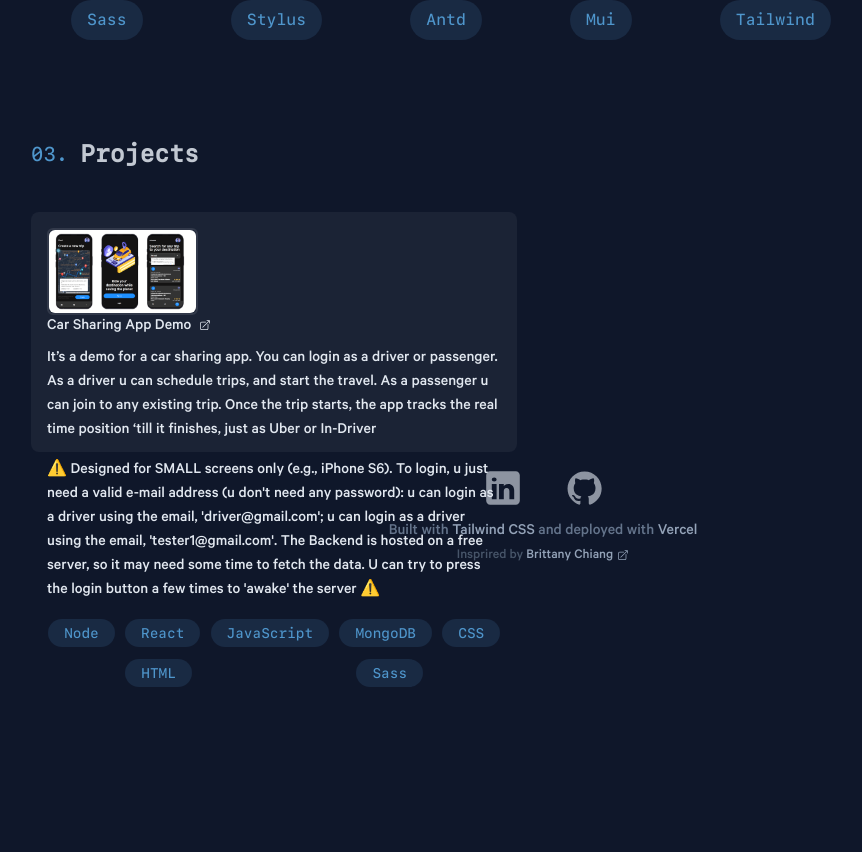
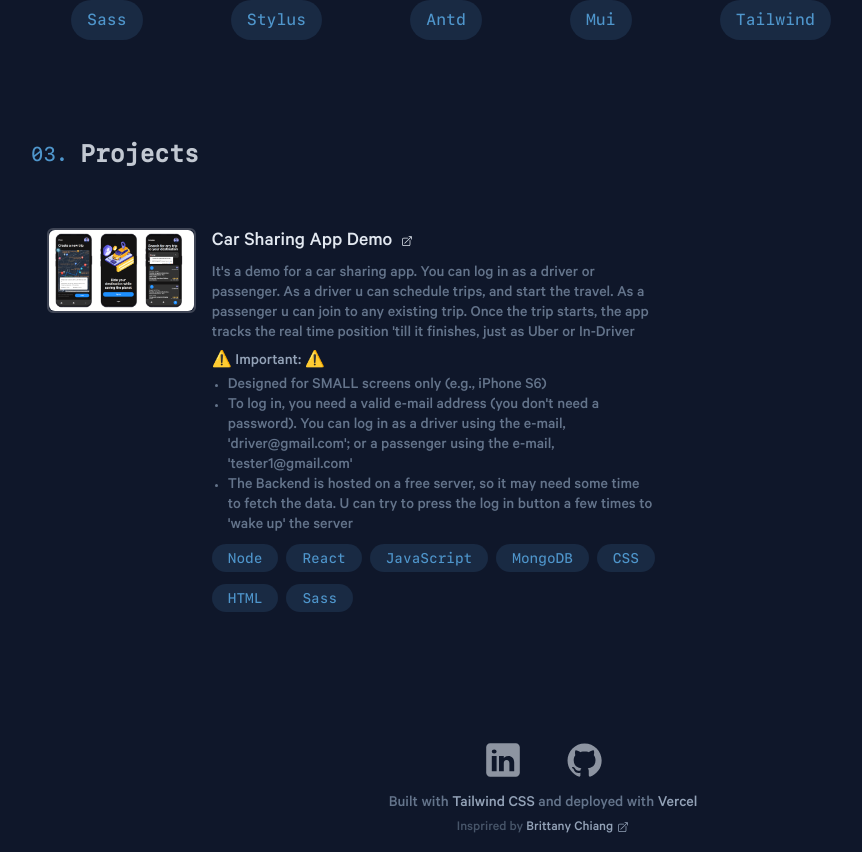
Before and after one commit to PuentesDeByte/00_portfolio_byteBridges, a React (Vite) app: page / in a window 1280 px wide. Shown: the part 980-1832 px from the top of the page, without its empty margins (97-959 px from the left). Before the commit the page ends 1667 px from the top, so only its background shows below. Built offline with nearby package versions, Linux system fonts and the light colour scheme.

Commit message:
projects card styles barely finished

```diff
--- a/src/components/Footer.jsx
+++ b/src/components/Footer.jsx
@@ -27,7 +27,7 @@
         <h2 className='text-sm text-center leading-4 text-slate-600 m-0'>
           Insprired by <a className='text-slate-400' onMouseEnter={handleOnLinkClick} onMouseLeave={handleOnLinkClick} href="https://brittanychiang.com/" target="_blank" rel="noreferrer">
             Brittany Chiang
-            <ArrowTopRightOnSquareIcon className={`ml-1 h-3 w-auto inline transition duration-300 ease-in-out transform hover:-translate-y-1 hover:scale-110  ${idleTransition ? '' : childIconTransition}`} />
+            <ArrowTopRightOnSquareIcon className={`ml-1 h-3 w-auto inline transition duration-300 ease-in-out transform  ${idleTransition ? '' : childIconTransition}`} />
           </a>
         </h2>
       </div>
--- a/src/containers/Hero.jsx
+++ b/src/containers/Hero.jsx
@@ -1,6 +1,4 @@
 import Media from "../components/Media"
-import SectionsTitle from "../components/SectionsTitle"
-
 
 const Hero = () => {
   return (
--- a/src/containers/Projects.jsx
+++ b/src/containers/Projects.jsx
@@ -2,38 +2,71 @@
 import CardCategorie from "../components/CardCategorie";
 import SectionsTitle from "../components/SectionsTitle";
 import { projectsWeb, technologies } from "../data"
-import { sortJSON, sortJSONByCategorieAndString } from "../utils";
+import { sortJSONByCategorieAndString } from "../utils";
+import { useState } from "react";
 
 // import as from '../assets/projects/web/01_web.png'
 const Projects = () => {
 
+  const [idleTransition, setIdleTransition] = useState(true)
+  const childIconTransition = '-translate-y-1 scale-110'
+
+
+  const handleOnLinkClick = () => {
+    setIdleTransition(prev => !prev)
+  }
+
   let project = projectsWeb[2]
+  console.log(project.important);
   const projectSkills = technologies.filter(technologie => project.technologies.includes(technologie.name))
   const projectSkillsSorted = sortJSONByCategorieAndString(projectSkills, 'priority', 'name')
 
   return (
-    <section id="projects" className="projects">
+    <section id="projects" className="projects w-full h-fit mb-24">
       <SectionsTitle number={'3'} text={'Projects'} />
 
       <div className="projects-content flex justify-between w-full">
 
+        <div className="project-cards rounded-lg h-full w-[50vw] max-w-3xl p-4 flex gap-4 hover:bg-slate-400/5 hover:border-t-[1px] hover:border-r-[1px] border-slate-300/20
+        transition duration-300 ease-in-out transform hover:-translate-y-1 hover:scale-[1.01]"
+          onMouseEnter={handleOnLinkClick}
+          onMouseLeave={handleOnLinkClick}
+          onClick={() => window.open(`${project.link}`)}
+        >
 
-        <div className="project-cards rounded-lg h-60 w-[38vw] max-w-xl p-4 flex flex-col bg-white/5">
-          <figure className="card-image w-1/3 h-fit flex justify-center m-0 rounded-md border-2 border-white/10 ">
+          <figure className="card-image w-1/3 h-fit flex justify-center m-0 rounded-md border-2 border-white/20 ">
             <img className="imgs-ratio object-cover rounded-md " src={`${project.image}`} alt="project image" />
           </figure>
+
           <div className="flex flex-col h-full w-full">
-            <h2 className="card-title">{project.name[0].toUpperCase() + project.name.substring(1)} <span>
-              {/* <ArrowTopRightOnSquareIcon className={`ml-1 h-3 w-auto inline transition duration-300 ease-in-out transform hover:-translate-y-1 hover:scale-110  ${idleTransition ? '' : childIconTransition}`} /> */}
-              <ArrowTopRightOnSquareIcon className={`ml-1 h-3 w-auto inline transition duration-300 ease-in-out transform hover:-translate-y-1 hover:scale-110`} />
-            </span>
+
+            <h2 className={`card-title text-xl ${idleTransition ? '' : 'gl-txt-highlight'}`}>
+
+              {project.name[0].toUpperCase() + project.name.substring(1)} <span>
+                <ArrowTopRightOnSquareIcon className={`ml-1 h-3 w-auto inline transition duration-300 ease-in-out transform ${idleTransition ? '' : childIconTransition}`} />
+              </span>
             </h2>
-            <p className="card-detils">{project.details[0].toUpperCase() + project.details.substring(1)}</p>
-            <p className="card-important">
-              {project.important.length > 0 && (`⚠️ ${project.important[0].toUpperCase() + project.important.substring(1)} ⚠️`)}
 
-            </p>
-            <div className="card-technologies flex justify-around w-full flex-wrap gap-x-2 gap-y-3 max-w-[840px] mb-0 gl-txt-main-font">
+            <p className="card-detils text-base text-slate-500 leading-5 mb-2">{project.details[0].toUpperCase() + project.details.substring(1)}</p>
+
+            {project.important.length > 1 && (
+              <div className="card-important text-base text-slate-500 leading-5 h-fit">
+                <p className="mb-1 gl-tex text-slate-400"> ⚠️ Important: ⚠️ </p>
+                <ul className="list-disc pl-4 mb-2">
+                  {
+                    project.important.map((importantLiItem, id) => (
+                      <li key={id}>
+                        {importantLiItem[0].toUpperCase() + importantLiItem.substring(1)}
+                      </li>
+                    ))
+                  }
+                </ul>
+              </div>
+
+            )}
+
+
+            <div className="card-technologies flex  w-full flex-wrap gap-x-2 gap-y-3 max-w-[840px] mb-0 gl-txt-main-font">
               {
                 projectSkillsSorted.map((skill, id) => (
                   <CardCategorie
@@ -47,10 +80,12 @@
             </div>
           </div>
         </div>
+
+
       </div>
 
 
-    </section>
+    </section >
   )
 }
 
--- a/src/data/index.js
+++ b/src/data/index.js
@@ -93,7 +93,7 @@
     categorie: "web",
     name: "cryptoVerse App",
     details: "this app displays the most important cryptos currencies information live. U can watch their stats and news live",
-    important: "",
+    important: [""],
     technologies: ["hTML", "cSS" , "javaScript", "react", "redux", "ant"],
     date: new Date("2023-06-02T00:00:00.000-06:00"),
     link: "https://crypto-verse-app-nl.netlify.app/",
@@ -104,7 +104,7 @@
     categorie: "web",
     name: "travel Advisor App",
     details: "in this app you can search for restaurants, hotels and attractions from any city you are interested in traveling to. The app displays these places into a map, and u can see different information of interest for each place (e.g., price, rating, contact-info, website, etc.)",
-    important: "",
+    important: [""],
     technologies: ["hTML", "cSS" , "javaScript", "react", "mui"],
     date: new Date("2023-05-02T00:00:00.000-06:00"),
     link: "https://travel-advitsor-app.netlify.app/",
@@ -115,11 +115,11 @@
   {
     categorie: "web",
     name: "car Sharing App Demo",
-    details: "it’s a demo for a car sharing app. You can login as a driver or passenger. As a driver u can schedule trips, and start the travel. As a passenger u can join to any existing trip. Once the trip starts, the app tracks the real time position ‘till it finishes, just as Uber or In-Driver",
-    important: "designed for SMALL screens only (e.g., iPhone S6). To login, u just need a valid e-mail address (u don't need any password): u can login as a driver using the email, 'driver@gmail.com'; u can login as a driver using the email, 'tester1@gmail.com'. The Backend is hosted on a free server, so it may need some time to fetch the data. U can try to press the login button a few times to 'awake' the server",
+    details: "it's a demo for a car sharing app. You can log in as a driver or passenger. As a driver u can schedule trips, and start the travel. As a passenger u can join to any existing trip. Once the trip starts, the app tracks the real time position 'till it finishes, just as Uber or In-Driver",
+    important: ["designed for SMALL screens only (e.g., iPhone S6)", "To log in, you need a valid e-mail address (you don't need a password). You can log in as a driver using the e-mail, 'driver@gmail.com'; or a passenger using the e-mail, 'tester1@gmail.com'", "The Backend is hosted on a free server, so it may need some time to fetch the data. U can try to press the log in button a few times to 'wake up' the server"],
     technologies: ["hTML", "cSS" , "javaScript", "react", "mongoDB","node", "expresss", "sass"],
     date: new Date("2023-04-02T00:00:00.000-06:00"),
-    link: "https://rapidapi.com/ludwing/api/amazon-data-scraper133",
+    link: "https://fisica-taller.vercel.app/",
     starred: true,
     image: 'images/projects/03_web.png'
   },
@@ -128,7 +128,7 @@
     categorie: "web",
     name: "amazon Data Scraper API",
     details: "an API to fetch Amazon products data (i.e., query a product by its name, search its reviews, different offers, and details)",
-    important: "the Backend is hosted on a free server, so it may need some time to fetch the data. U can try by repeat the request a few times to 'awake' the server. It also needs a scrapper -API key- to work",
+    important: ["the Backend is hosted on a free server, so it may need some time to fetch the data. U can try by repeat the request a few times to 'wake up' the server. It also needs a scrapper -API key- to work"],
     technologies: ["hTML", "cSS" , "javaScript", "node", "expresss"],
     date: new Date("2023-03-02T00:00:00.000-06:00"),
     link: "https://rapidapi.com/ludwing/api/amazon-data-scraper133"
@@ -138,7 +138,7 @@
     categorie: "web",
     name: "vans Rental",
     details: "a dummy vans rental app. Builded into a React Router Dom course, taken to learn the 'new' V6.4 Data layer APIs",
-    important: "designed for SMALL screens only. To login, use the following credentials, email: 'b@b.com', password: 'p123'",
+    important: ["designed for SMALL screens only. To log in, use the following credentials, email: 'b@b.com', password: 'p123'"],
     technologies: ["hTML", "cSS" , "javaScript", "react", "firebase"],
     date: new Date("2023-02-02T00:00:00.000-06:00"),
     link: "https://vanlife-app-ppr-nl.netlify.app/"
@@ -149,7 +149,7 @@
     categorie: "web",
     name: "shopi e-commerce app",
     details: "a dummy e-commerce app",
-    important: "designed for large screens only",
+    important: ["designed for large screens only"],
     technologies: ["hTML", "cSS" , "javaScript", "tailwind", "react"],
     date: new Date("2023-01-02T00:00:00.000-06:00"),
     link: "https://creative-narwhal-78faec.netlify.app/"
@@ -159,7 +159,7 @@
     categorie: "web",
     name: "simple UI test",
     details: "a dummy web app to test some UI ideas I had and the redux essentials",
-    important: "designed for large screens only",
+    important: ["designed for large screens only"],
     technologies: ["hTML", "cSS" , "javaScript", "redux", "react"],
     date: new Date("2022-02-02T00:00:00.000-06:00"),
     link: "https://master--dashing-parfait-e884c0.netlify.app/"
@@ -169,7 +169,7 @@
     categorie: "web",
     name: "1st gen pokemons APP",
     details: "a pokemon web app showing 1st gen Pokemons basic info. Builded to test my Redux Toolkit knowledge",
-    important: "designed for large screens only",
+    important: ["designed for large screens only"],
     technologies: ["hTML", "cSS" , "javaScript", "redux", "react", "antd"],
     date: new Date("2022-04-02T00:00:00.000-06:00"),
     link: "https://platzi-react-07-pro-react-redux.vercel.app/"
@@ -179,7 +179,7 @@
     categorie: "web",
     name: "redux Shopping App",
     details: "a pretty simple e-commer dummy web app. Builded into a Redux course",
-    important: "u don't need any info to login, just press the login button",
+    important: ["u don't need any info to log in, just press the log in button"],
     technologies: ["hTML", "cSS" , "javaScript", "redux", "react", "firebase", "mui"],
     date: new Date("2022-03-02T00:00:00.000-06:00"),
     link: "https://redux-01-beginner-to-advanced-mqhk6ad6t-nicolevenachi.vercel.app/"
@@ -189,7 +189,7 @@
     categorie: "web",
     name: "ioT crop monitoring project",
     details: "an IoT application to monitor crops' live, view its historical data, and automate its irrigation",
-    important: "the Backend is hosted on a free server, so it may need some time to fetch the data. U can try by refreshing the page a few times to 'awake' the server",
+    important: ["the Backend is hosted on a free server, so it may need some time to fetch the data. U can try by refreshing the page a few times to 'wake up' the server"],
     technologies: ["hTML", "cSS", "javaScript", "node", "firebase", "express"],
     date: new Date("2022-05-03T00:00:00.000-06:00"),
     link: "https://nicolevenachi.github.io/Instrumentaci-n-Fend/index.html",
@@ -201,7 +201,7 @@
     categorie: "web",
     name: "preprocessors demo - Sass 01",
     details: "a dummy static web app to test the preprocessor Sass",
-    important: "designed for large screens only",
+    important: ["designed for large screens only"],
     technologies: ["hTML", "cSS", "sass"],
     date: new Date("2022-01-06T00:00:00.000-06:00"),
     link: "https://nicolevenachi.github.io/Platzi_Estilos_02_Preprocesadores/03_sass/html/ejercicio-sass.html"
@@ -211,7 +211,7 @@
     categorie: "web",
     name: "preprocessors demo - Sass 02",
     details: "a dummy static web app to test the preprocessor Sass",
-    important: "designed for large screens only",
+    important: ["designed for large screens only"],
     technologies: ["hTML", "cSS", "sass"],
     date: new Date("2022-01-05T00:00:00.000-06:00"),
     link: "https://nicolevenachi.github.io/Platzi_Estilos_02_Preprocesadores/05_proyecto/html/pagina-principal.html"
@@ -221,7 +221,7 @@
     categorie: "web",
     name: "preprocessors demo - Less",
     details: "a dummy static web app to test the preprocessor Less",
-    important: "designed for large screens only",
+    important: ["designed for large screens only"],
     technologies: ["hTML", "cSS", "less"],
     date: new Date("2022-01-04T00:00:00.000-06:00"),
     link: "https://nicolevenachi.github.io/Platzi_Estilos_02_Preprocesadores/02_less/html/articulo.html"
@@ -231,7 +231,7 @@
     categorie: "web",
     name: "preprocessors demo - Styluss",
     details: "a dummy static web app to test the preprocessor Stylus",
-    important: "designed for large screens only",
+    important: ["designed for large screens only"],
     technologies: ["hTML", "cSS", "stylus"],
     date: new Date("2022-01-03T00:00:00.000-06:00"),
     link: "https://nicolevenachi.github.io/Platzi_Estilos_02_Preprocesadores/05_proyecto/html/resultados-busqueda.html"
@@ -241,7 +241,7 @@
     categorie: "web",
     name: "react To-Do list",
     details: "a simple to-do list project builded using react",
-    important: "",
+    important: [""],
     technologies: ["hTML", "cSS", "javaScript", "react"],
     date: new Date("2021-02-02T00:00:00.000-06:00"),
     link: "https://nicolevenachi.github.io/01_introduccion-a-react/"
@@ -251,7 +251,7 @@
     categorie: "web",
     name: "grid layout demo",
     details: "a dummy static web app to test my grid layout knowledge",
-    important: "",
+    important: [""],
     technologies: ["hTML", "cSS"],
     date: new Date("2021-01-02T00:00:00.000-06:00"),
     link: "https://nicolevenachi.github.io/Platzi_Estilos_01_GridBasico/03_Proyecto/"
@@ -261,7 +261,7 @@
     categorie: "web",
     name: "aESS webpage",
     details: "aESS -Aerospace and Electronic Systems Society- Popayán web page v.1  ",
-    important: "",
+    important: [""],
     technologies: ["hTML", "cSS" , "javaScript"],
     date: new Date("2020-02-02T00:00:00.000-06:00"),
     link: "https://nicolevenachi.github.io/AESS_Development/"
@@ -271,7 +271,7 @@
     categorie: "web",
     name: "simple UI test",
     details: "a dummy static web app to test some UI ideas i had",
-    important: "designed for large screens only",
+    important: ["designed for large screens only"],
     technologies: ["hTML", "cSS" , "sass"],
     date: new Date("2020-03-02T00:00:00.000-06:00"),
     link: "https://nicolevenachi.github.io/Platzi_Frontend_Developer/maquetacion.html"
@@ -281,7 +281,7 @@
     categorie: "web",
     name: "simple UI test",
     details: "a dummy static web app to test some UI ideas i had",
-    important: "",
+    important: [""],
     technologies: ["hTML", "cSS" , "sass"],
     date: new Date("2020-04-02T00:00:00.000-06:00"),
     link: "https://nicolevenachi.github.io/Curso_Practico_JS//03_ForkedProject/index.html"
@@ -291,7 +291,7 @@
     categorie: "web",
     name: "personal website V1",
     details: "a pretty old portfolio builded to test my CSS basic knowledge back then",
-    important: "",
+    important: [""],
     technologies: ["hTML", "cSS"],
     date: new Date("2019-11-02T00:00:00.000-06:00"),
     link: "https://nicolevenachi.github.io/Desarrollo_Web_Online/"
@@ -301,7 +301,7 @@
     categorie: "web",
     name: "cSS Course",
     details: "a portfolio idea builded into a CSS responsive design course",
-    important: "",
+    important: [""],
     technologies: ["hTML", "cSS"],
     date: new Date("2019-10-02T00:00:00.000-06:00"),
     link: "https://nicolevenachi.github.io/Responsive-Design/"
@@ -311,7 +311,7 @@
     categorie: "web",
     name: "bootsrap Course",
     details: "a dummy static web page builded into a Bootstrap course",
-    important: "",
+    important: [""],
     technologies: ["hTML", "cSS"],
     date: new Date("2019-09-02T00:00:00.000-06:00"),
     link: "https://nicolevenachi.github.io/curso_bootstrap_4/"
--- a/src/styles/utils.scss
+++ b/src/styles/utils.scss
@@ -51,17 +51,6 @@
   background-color: rgba($color-secondary, $alpha: 0.15);
 }
 
-//projecs images
-
-.imgs-ratio {
-  // height: calc(2 / 3 * 100%);
-  // height: auto;
-  // width: auto;
-  // width: calc(3 / 2 * 100%);
-  // aspect-ratio: 4/3;
-  // aspect-ratio: auto 200 / 48;
-}
-
 //svgs
 
 .media-icons {
```
